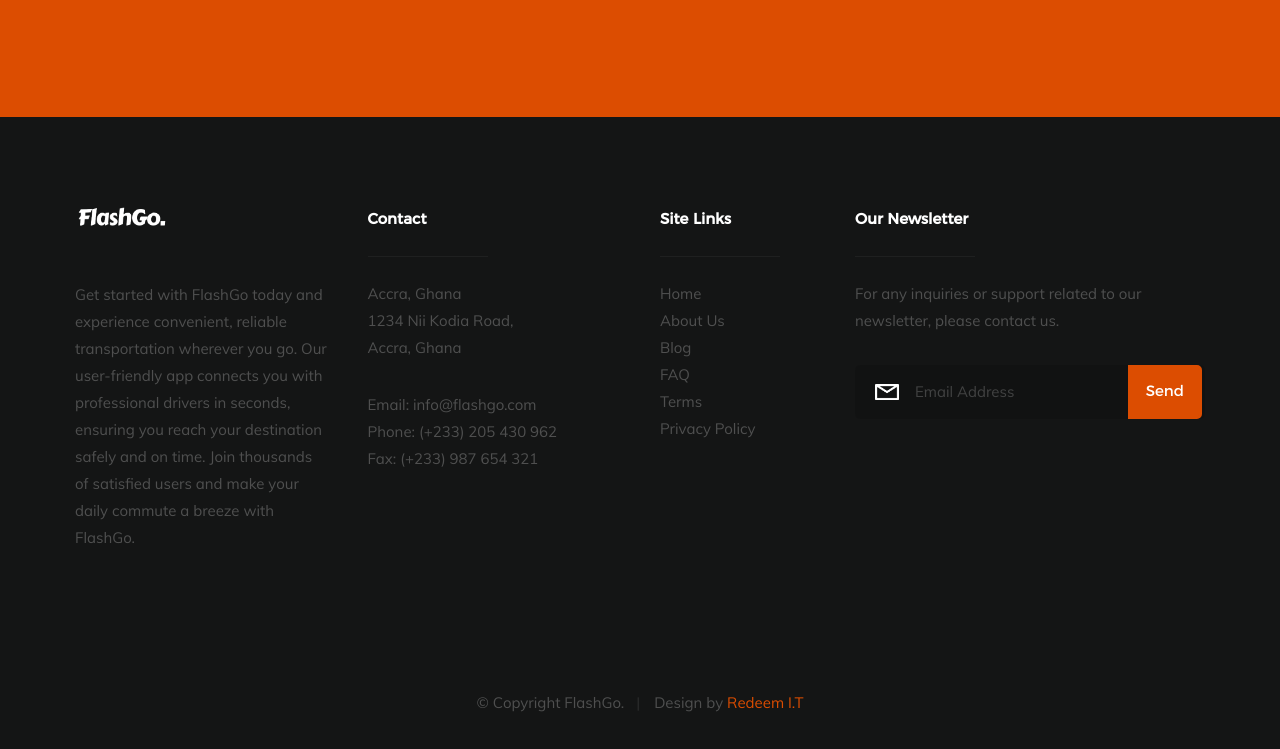
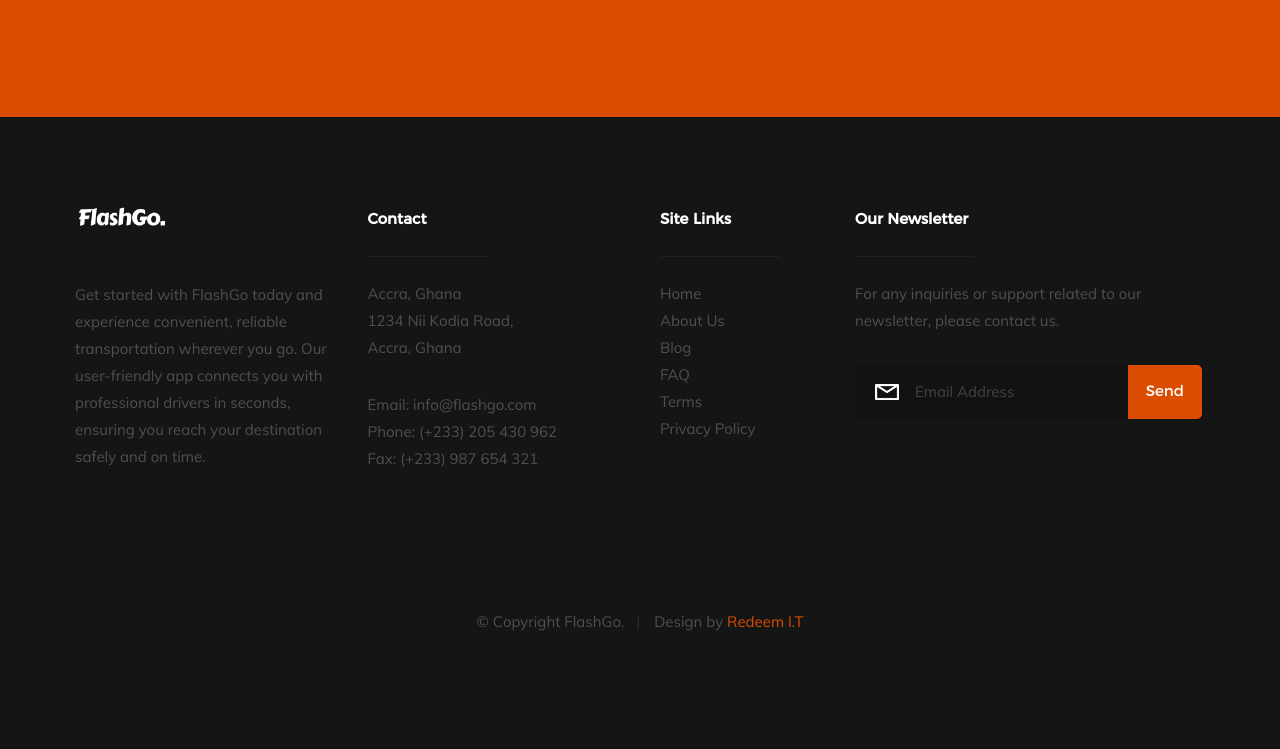
Before and after one commit to Redemption19/flashGo-Landing-Page, a plain HTML site: page index.html in a window 1280 px wide. Shown: the part 6364-7113 px from the top of the page. After the commit the page ends 7042 px from the top, so only its background shows below. Drawn offline with Linux system fonts and the light colour scheme; a small style sheet from the web is missing; files whose address does not match are found by name.

Commit message:
New Update

```diff
--- a/index.html
+++ b/index.html
@@ -547,7 +547,7 @@
                     <div class="footer-logo"></div>
 
                     <p>
-                        Get started with FlashGo today and experience convenient, reliable transportation wherever you go. Our user-friendly app connects you with professional drivers in seconds, ensuring you reach your destination safely and on time. Join thousands of satisfied users and make your daily commute a breeze with FlashGo.
+                        Get started with FlashGo today and experience convenient, reliable transportation wherever you go. Our user-friendly app connects you with professional drivers in seconds, ensuring you reach your destination safely and on time.
                     </p>
 
                     <ul class="footer-social-list">
```
